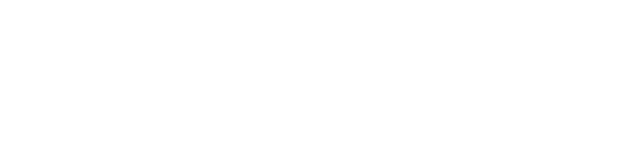
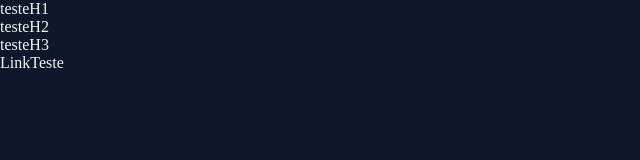
Before and after one commit to Mauricio-N/Rocketseat, a plain HTML site: page Full-stack/PortalDeNoticias/index.html in a window 1280 px wide. Shown: the whole page, without its empty margins (0-640 px from the left). Drawn offline with Linux system fonts and the light colour scheme.

Commit message:
Finalizada a organizacao do estudo

```diff
--- a/Full-stack/PortalDeNoticias/index.html
+++ b/Full-stack/PortalDeNoticias/index.html
@@ -12,7 +12,12 @@
 <body>
   <nav></nav>
   <header></header>
-  <main></main>
+  <main>
+    <h1>testeH1</h1>
+    <h2>testeH2</h2>
+    <H3>testeH3</H3>
+    <a href="#">LinkTeste</a>
+  </main>
   <footer></footer>
 </body>
 </html>
--- a/Full-stack/PortalDeNoticias/styles/global.css
+++ b/Full-stack/PortalDeNoticias/styles/global.css
@@ -8,13 +8,42 @@
   font-size: 62.5%;
 
   /* FONTES: */
+  /* SHORTHAND */
+  /* font-weight font-size/line-height font-family */
+  --font-family:"Archivo", sans-serif;
+  --h1: 800 2.4rem/1.35 var(--font-family);
+  --h2: 800 1.6rem/1.40 var(--font-family);
+  --h3: 800 1.4rem/1.40 var(--font-family);
+  --text-span: 600 1.4rem/1.45 var(--font-family);
+  --text: 400 1.6rem/1.4 var(--font-family)
+  --text-sm: 400 1.4rem/1.60 var(--font-family);
+
+
+
+  /* PALETA DE CORES */
   --brand-color-light: #60a5FA;
   --brand-color-dark: #1D4ED8;
   --bg-color: #0F172A;
   --stroke-color: #1E293B;
   --text-color-primary: #F1F5F9;
   --text-color-secondary: #cbd5E1;
+
+
 }
 body{
   font-size: 1.6rem;
+  font: --text;
+  color: var(--text-color-primary);
+  background-color: var(--bg-color);
 }
+a{
+  /* PARA HERDAR A ATRIBUTO DO PAI(BODY) UTILIZE inherits */
+  color: inherit;
+  text-decoration: none;
+}
+a:hover{
+  color: var(--brand-color-light);
+}
+h1,h2,h3{
+  font: inherit;
+}
```
Also changed, not shown: Full-stack/PortalDeNoticias/assets/Ads.png (renamed from Full-stack/PortalDeNoticias/assets/images/Ads.png), Full-stack/PortalDeNoticias/assets/Logo.svg (added), Full-stack/PortalDeNoticias/assets/icons/ArrowRight-Hover.svg (renamed from Full-stack/PortalDeNoticias/assets/icons/ArrowRight.svg), Full-stack/PortalDeNoticias/assets/icons/ArrowRightLight-Default.svg (added), 1 other file.
